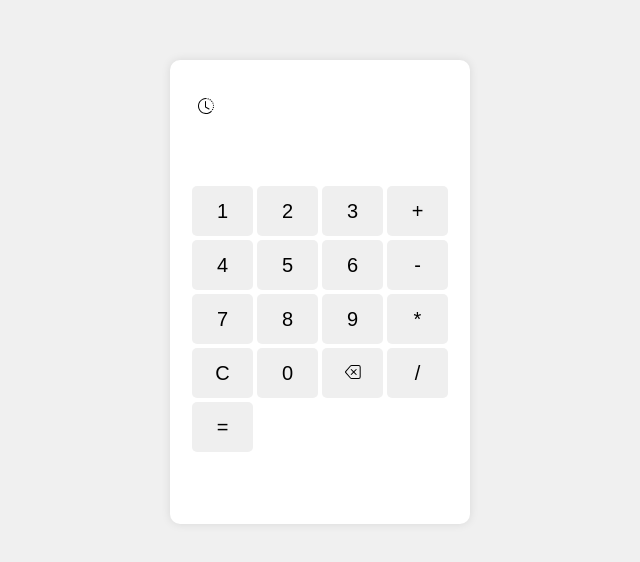
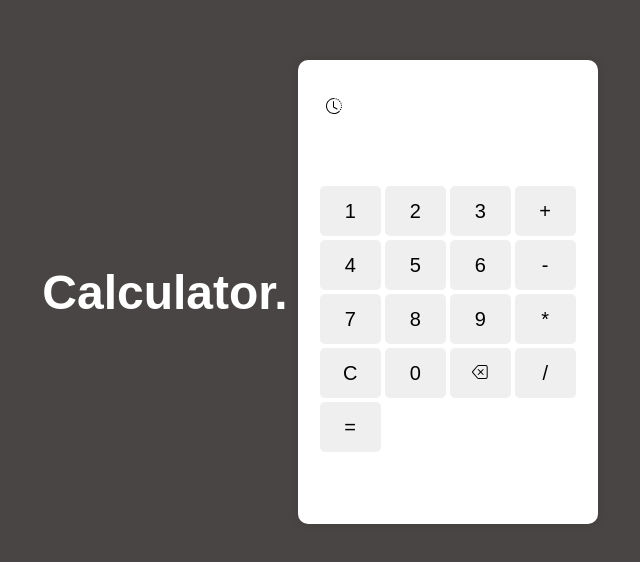
Before and after one commit to SpecialistQuestion54/calculator, a plain HTML site: page index.html in a window 1280 px wide. Shown: the part 116-678 px from the top of the page, without its empty margins (320-960 px from the left). Drawn offline with Linux system fonts and the light colour scheme.

Commit message:
design update + minor bug fixes

```diff
--- a/index.html
+++ b/index.html
@@ -10,6 +10,7 @@
 </head>
 
 <body>
+    <div id="id"><h1>Calculator.</h1></div>
     <div id="calc">
         <form action="">
             <div class="screen">
--- a/script.js
+++ b/script.js
@@ -148,6 +148,7 @@ document.addEventListener('keydown', function (event) {
     if (event.ctrlKey && event.key === 'Backspace') {
 
         screen.value = getExpTillLastOp(screen.value, ops);
+        eval_screen_value = getExpTillLastOp(eval_screen_value, ops);
     }
 
 })
--- a/style.css
+++ b/style.css
@@ -1,13 +1,20 @@
 * {
     box-sizing: border-box;
+}
+
+h1{
+    text-align: center;
+    margin : 0 10px 0 0;
+    color: #fff;
+    font-size: 48px;
 }
 
 body {
     display: flex;
     justify-content: center;
     align-items: center;
-    height: 100vh;
-    background-color: #f0f0f0;
+    height: 100vh    ;
+    background-color: #494545;
     font-family: Arial, sans-serif;
 }
 
```
